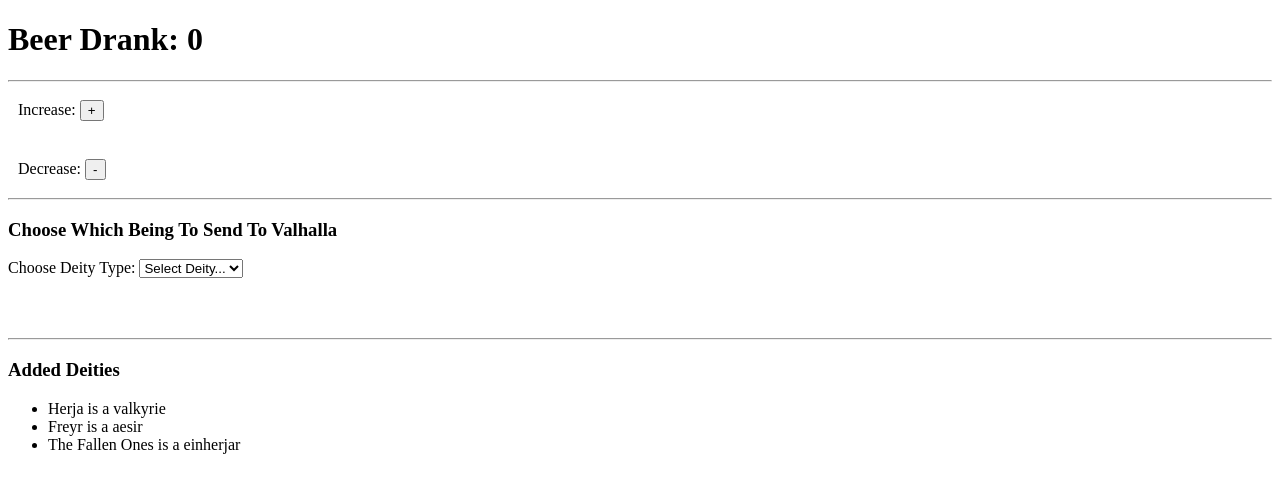
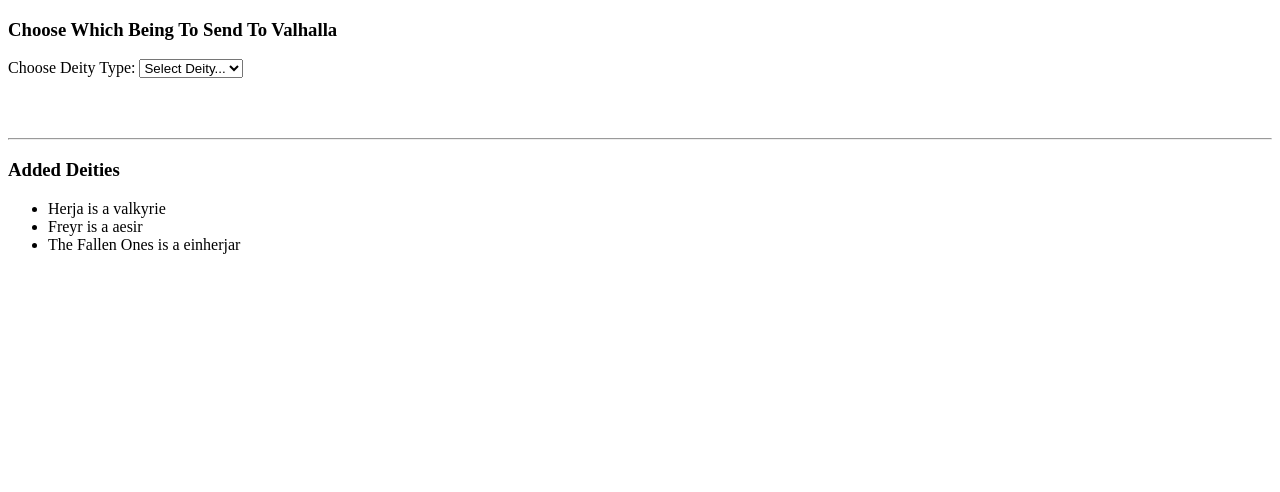
Before and after one commit to xXValhallaCoderXx/01-Medium-Blog-React-Redux-Typescript-Tutorial, a React app: page / in a window 1280 px wide. Shown: the top 492 px of the page. Built offline with nearby package versions, Linux system fonts and the light colour scheme.

Commit message:
Removed counter

```diff
--- a/src/components/CounterView.tsx
+++ /dev/null
@@ -1,37 +0,0 @@
-import React from "react";
-import { CounterContainerState } from '../containers/CounterContainer';
-
-// Define our Functions passed down
-interface CounterViewProps {
-    handleDecrease: () => void;
-    handleIncrease: (num: number) => void; //Define a function expecting a parameter
-    handleDisplayError: () => void;
-}
-
-// Here is our first use of the 'type alias' and the 'Intersection types (&)'
-type ComponentProps = CounterContainerState & CounterViewProps
-
-// Another way we can do this is by using Interface again
-//interface ComponentProps extends CounterContainerState, CounterViewProps {}
-
-const CounterView = (props: ComponentProps): JSX.Element => {
-    return (
-        <div>
-            <h1>Beer Drank: {props.value}</h1>
-            {props.handleDisplayError()}
-            <hr />
-            <div className="basic-padding">
-                <label>Increase: </label>
-                <button onClick={() => props.handleIncrease(1)}>+</button>
-            </div>
-            <br />
-            <div className="basic-padding">
-                <label>Decrease: </label>
-                <button onClick={() => props.handleDecrease()}>-</button>
-            </div>
-            <hr />
-        </div>
-    );
-};
-
-export default CounterView;
--- a/src/components/Error.tsx
+++ /dev/null
@@ -1,9 +0,0 @@
-import React from "react";
-
-const ErrorMessage = (): JSX.Element => (
-    <div>
-        <p>One can not drink, if thy have no Ale!</p>
-    </div>
-);
-
-export default ErrorMessage;
--- a/src/containers/CounterContainer.tsx
+++ /dev/null
@@ -1,57 +0,0 @@
-import React, { Component } from 'react';
-import CounterView from '../components/CounterView';
-import ErrorMessage from '../components/Error';
-
-// Define Counter Container State
-export interface CounterContainerState {
-    value: number;
-    error: boolean;
-}
-
-class CounterContainer extends React.Component<{}, CounterContainerState> {
-    constructor() {
-        super();
-        this.state = {
-            value: 0,
-            error: false,
-        };
-    };
-
-    render(): JSX.Element {
-        return <CounterView
-            {...this.state}
-            handleDisplayError={() => this.handleDisplayError()}
-            handleIncrease={(num) => this.handleIncrease(num)}
-            handleDecrease={() => this.handleDecrease()} />;
-    };
-
-    handleIncrease(num: number) {
-        const { value } = this.state;
-        this.setState({
-            value: value + num,
-            error: false,
-        });
-    };
-
-    handleDecrease() {
-        const { value } = this.state;
-        if (value === 0) {
-            this.setState({ error: true })
-            return null;
-        };
-
-        this.setState({
-            value: value - 1,
-            error: false,
-        });
-    };
-
-    handleDisplayError() {
-        const { error } = this.state;
-        if (error) {
-            return <ErrorMessage />
-        };
-    };
-};
-
-export default CounterContainer;
--- a/src/index.tsx
+++ b/src/index.tsx
@@ -1,12 +1,10 @@
 import React from 'react'
 import ReactDOM from 'react-dom'
-import CounterContainer from './containers/CounterContainer';
 import AddItemContainer from './containers/AddItemContainer';
 import './assets/styles/main.css';
 
 ReactDOM.render(
   <div>
-    <CounterContainer />
     <AddItemContainer />
   </div>, document.getElementById("render-app")
 );
```
